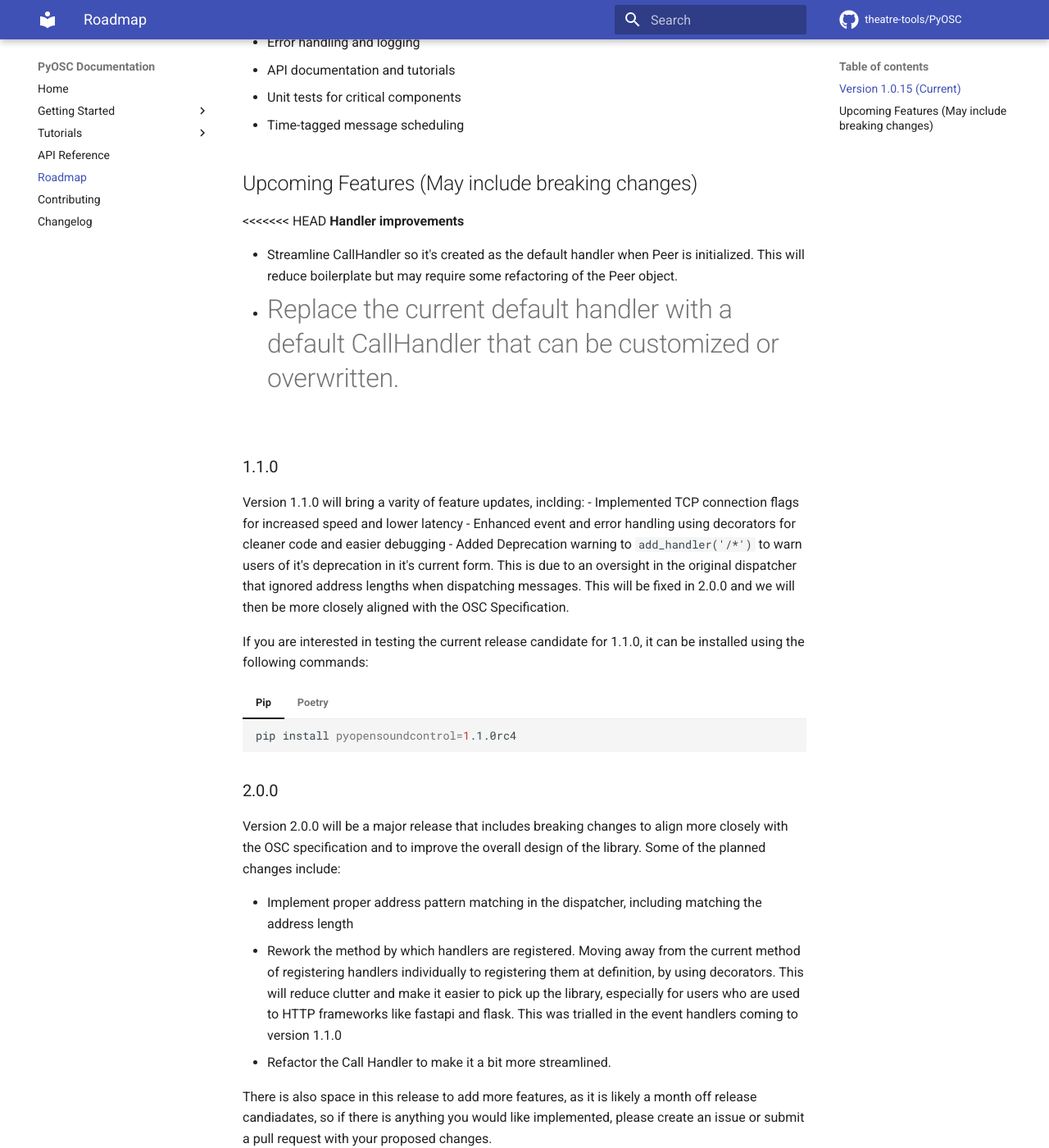
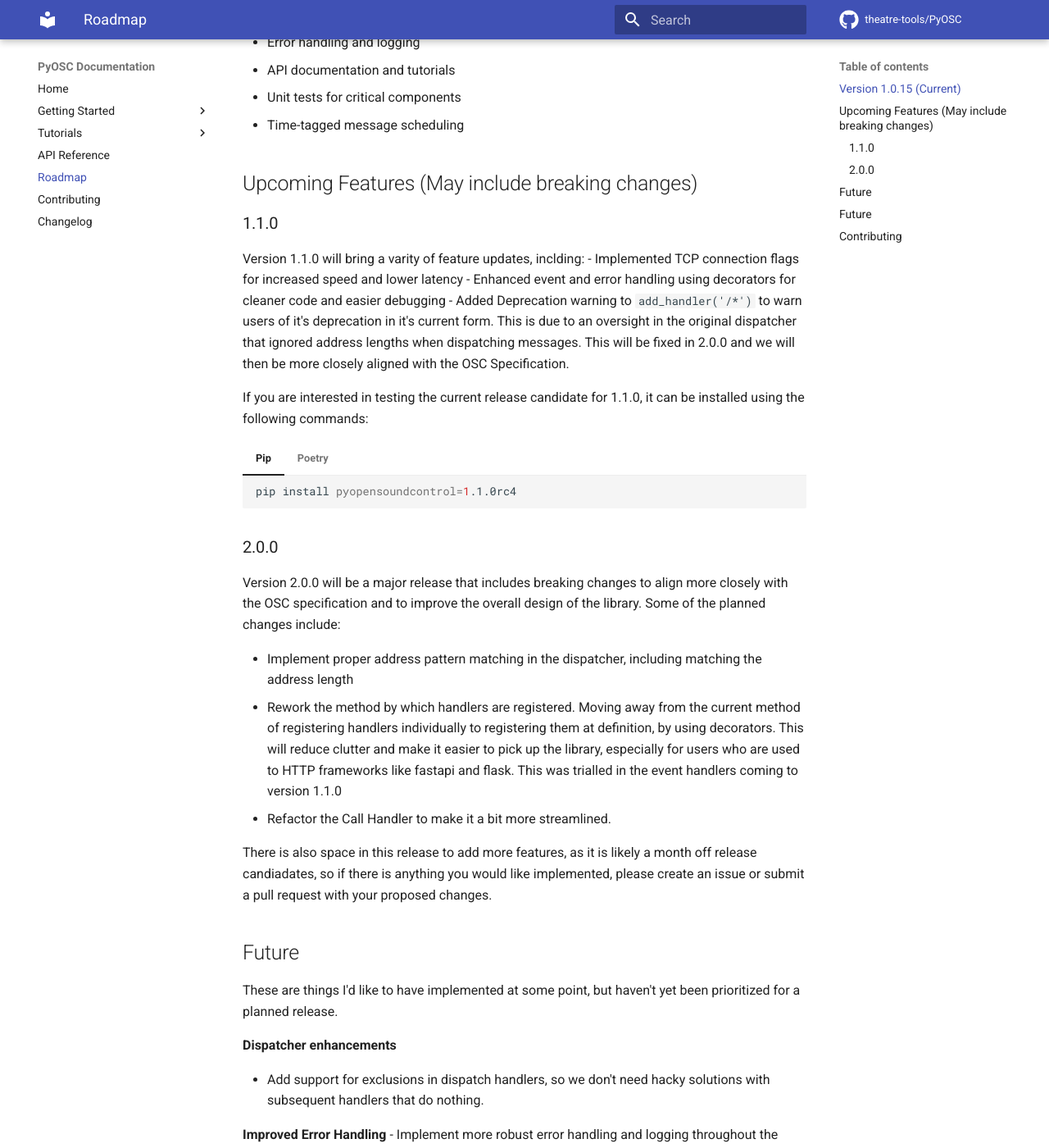
Before and after one commit to Theatre-Tools/PyOSC, an MkDocs documentation site: the page built from docs/roadmap.md, in a window 1280 px wide and 1400 px high, scrolled down 409 px. Shown: the whole window at 82% size. Built offline with MkDocs 1.6.1 and Material for MkDocs 9.7.7, drawn with Linux system fonts in a browser that asks for light colours; comment, search, counter and statistics services are not loaded; the version menu is left out; some of the changed text lies outside the part shown.

Commit message:
docs: fixed VScode being weird with cherry-pick

```diff
--- a/docs/roadmap.md
+++ b/docs/roadmap.md
@@ -17,12 +17,6 @@ The initial release covers the core functionality needed for OSC communication i
 
 ## Upcoming Features (May include breaking changes)
 
-<<<<<<< HEAD
-**Handler improvements**
-
-- Streamline CallHandler so it's created as the default handler when Peer is initialized. This will reduce boilerplate but may require some refactoring of the Peer object.
-- Replace the current default handler with a default CallHandler that can be customized or overwritten.
-=======
 ### 1.1.0
 Version 1.1.0 will bring a varity of feature updates, inclding:
   - Implemented TCP connection flags for increased speed and lower latency
```
Also changed, not shown: other parts of docs/roadmap.md (+0 -1 lines).
